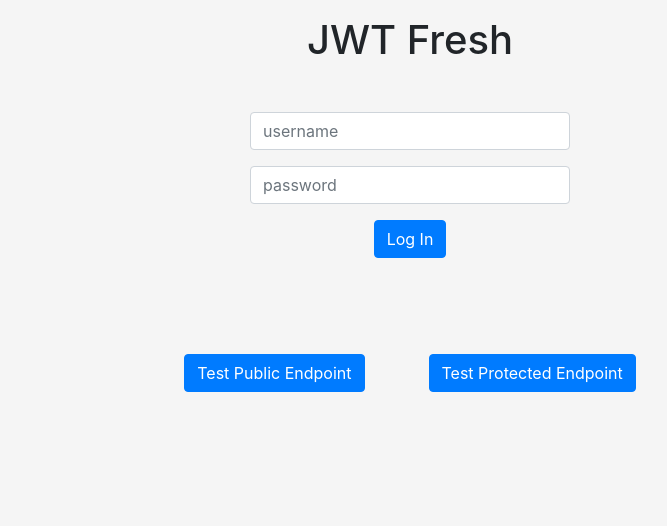
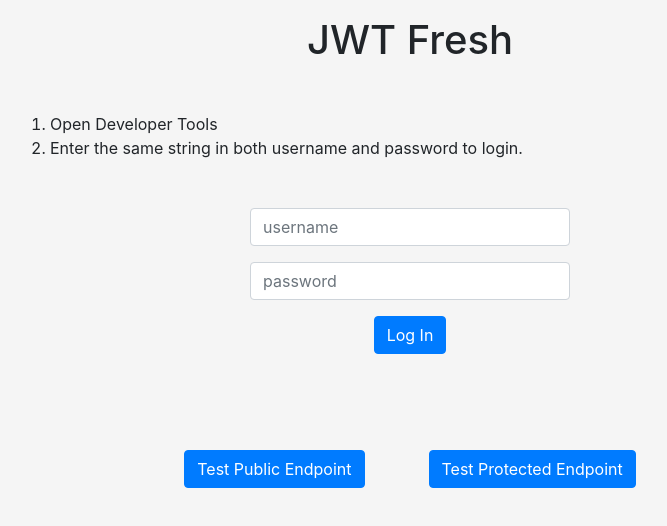
Before and after one commit to thebinarypenguin/jwt-fresh-client, a React (Create React App) app: page / in a window 1280 px wide. Shown: the top 526 px of the page, without its empty margins (230-897 px from the left). Built offline with nearby package versions, Linux system fonts and the light colour scheme.

Commit message:
Add basic instructions

```diff
--- a/src/components/App/App.css
+++ b/src/components/App/App.css
@@ -7,3 +7,10 @@ h1 {
   margin-top: 1rem;
   margin-bottom: 3rem;
 }
+
+#instructions {
+  max-width: 50rem;
+  margin: auto;
+  text-align: left;
+  margin-bottom:3rem;
+}
--- a/src/components/App/App.js
+++ b/src/components/App/App.js
@@ -109,6 +109,11 @@ class App extends React.Component {
       <div id="app" className="container-fluid">
         <h1>JWT Fresh</h1>
 
+        <ol id="instructions">
+          <li>Open Developer Tools</li>
+          <li>Enter the same string in both username and password to login.</li>
+        </ol>
+
         { !this.state.loggedIn && <LoginForm onLogin={this.handleLogin} />    }
 
         { this.state.loggedIn  && <LogoutForm onLogout={this.handleLogout} /> }
```
